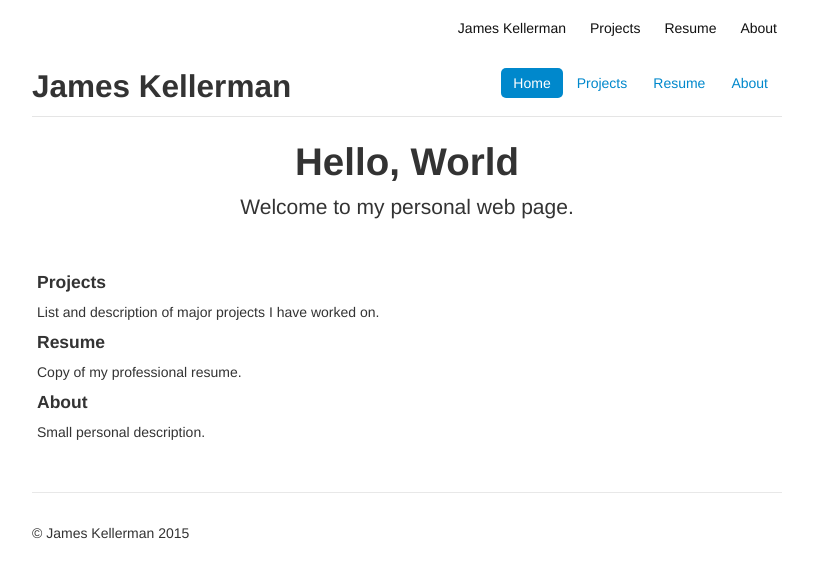
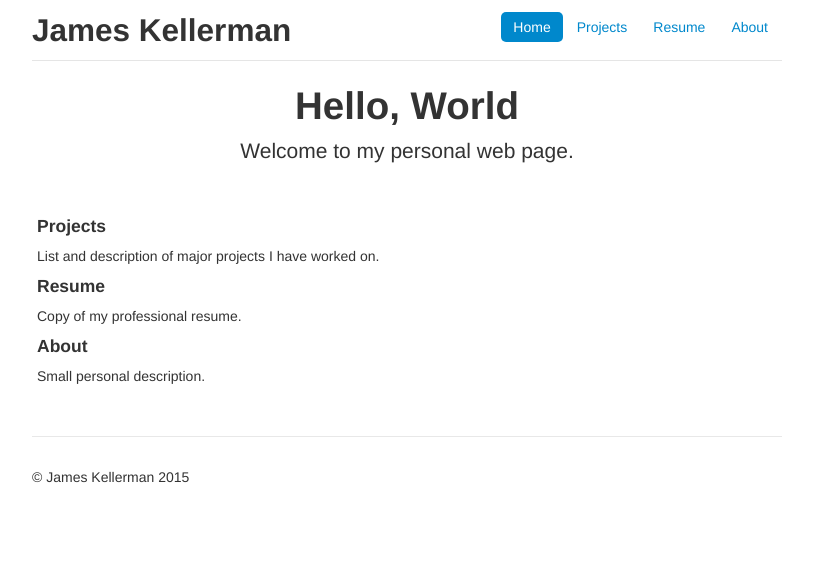
Before and after one commit to JamesKellerman/JamesKellerman.github.io, a Jekyll site: the page built from index.html, in a window 1280 px wide. Shown: the top 578 px of the page, without its empty margins (233-1046 px from the left). Built offline with Jekyll 4.4.1, drawn with Linux system fonts in a browser that asks for light colours.

Commit message:
Fixed nav menu

```diff
--- a/_includes/header.html
+++ b/_includes/header.html
@@ -1,8 +1,7 @@
 <header>
 
-  <div class="wrapper">
-
-
+	<div class="container">
+ 	<div class="header">
     <nav class="site-nav">
       <a href="#" class="menu-icon">
         <svg viewBox="0 0 18 15">
@@ -13,24 +12,8 @@
       </a>
 
 
-		<div class="trigger">
-		{% assign sorted_pages = site.pages | sort:"order" %}
-		{% for page in sorted_pages %}
-		{% if page.title %}
-		<a class="page-link" href="{{ page.url | prepend: site.baseurl }}">{{ page.title }}</a>
-		{% endif %}
-		{% endfor %}
-		</div>
-
-
-    </nav>
-
-  </div>
-
-			<div class="container">
-      <div class="header">
-        <nav>
-          <ul class="nav nav-pills pull-right">
+			<div class="trigger">
+          <ul class="nav nav-pills">
             <li {% if page.title == 'James Kellerman' %} class="active" {% endif %}>
 						<a href="../index.html">Home</a></li>
             <li {% if page.title == 'Projects' %} class="active" {% endif %}>
@@ -40,9 +23,12 @@
             <li {% if page.title == 'About' %} class="active" {% endif %}>
 						<a href="../about/about.html">About</a></li>
           </ul>
-        </nav>
-        <h2>James Kellerman</h2>
-      </div>
 			</div>
 
+		</nav>
+
+		<h2>James Kellerman</h2>
+	</div>
+	</div>
+
 </header>
--- a/index.html
+++ b/index.html
@@ -1,7 +1,6 @@
 ---
 title: James Kellerman
 layout: default
-order: 1
 ---
 
 <div class="jumbotron">
```
Also changed, not shown: about/about.md (+0 -1 lines), projects/projects.md (+0 -1 lines), resume/resume.md (+0 -1 lines).
